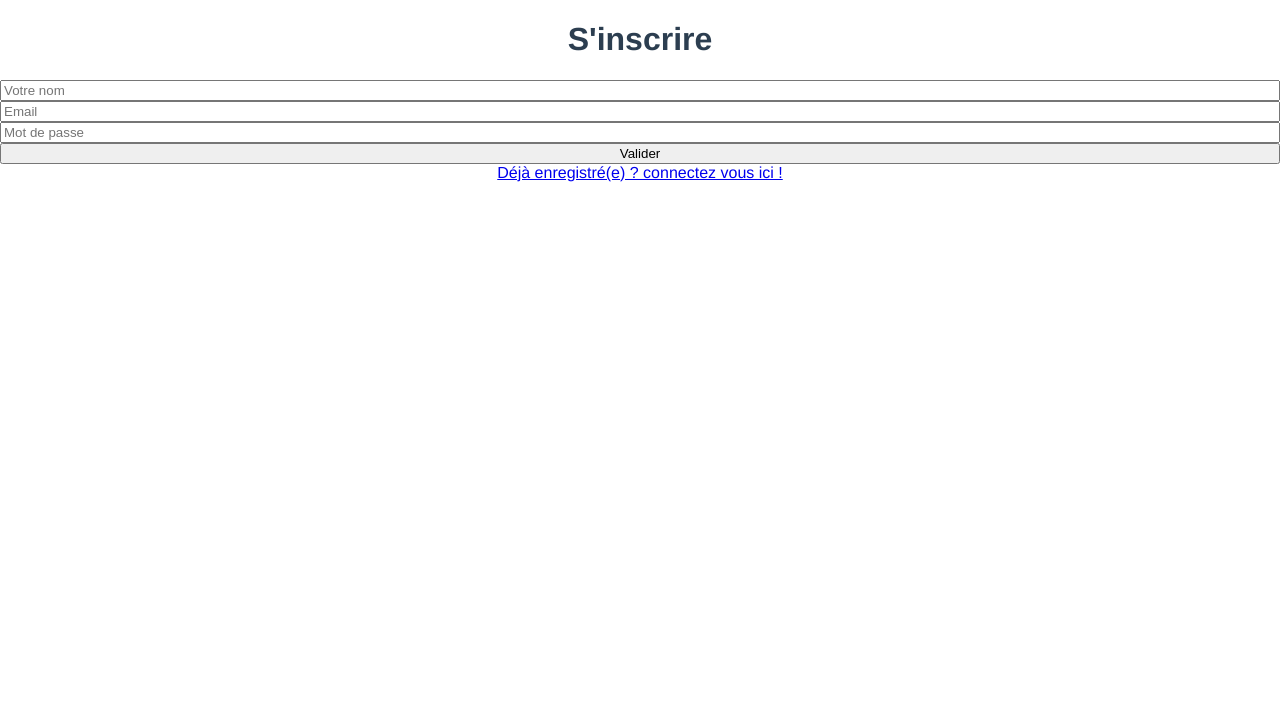
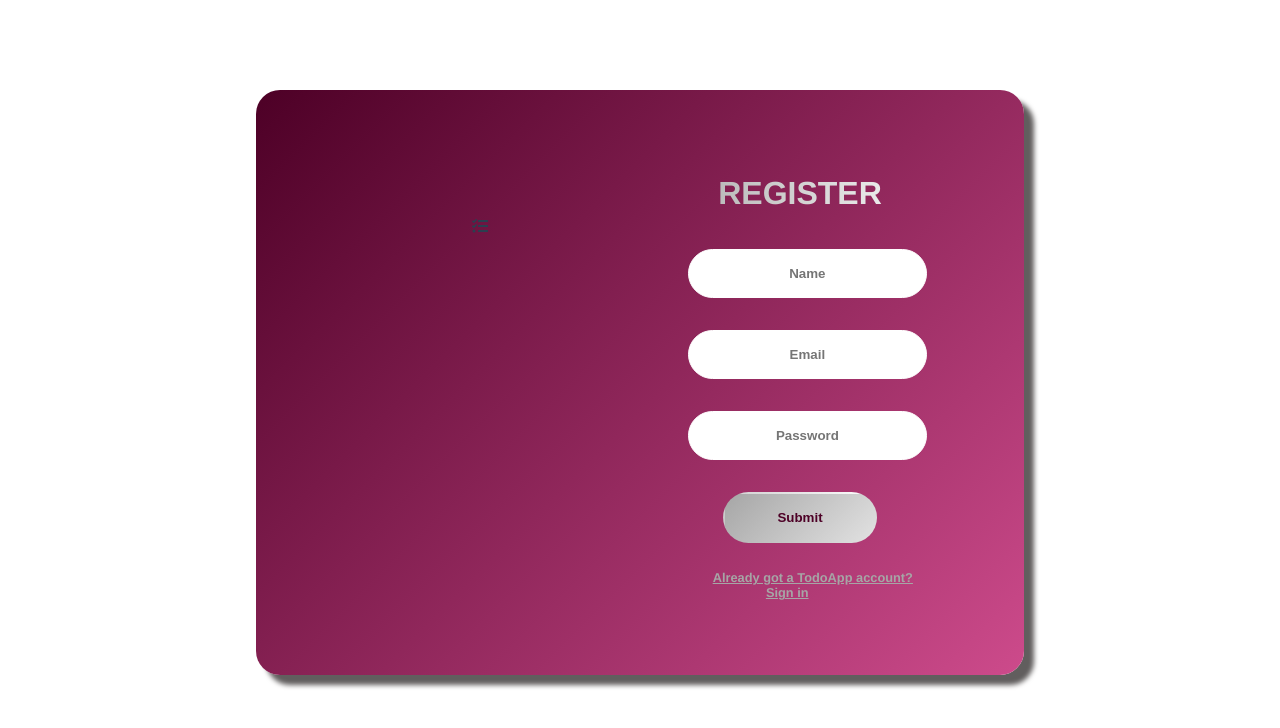
Before and after one commit to ThomasLeconte/todo-app, a Vue app: page /register in a window 1280 px wide. Shown: the top 728 px of the page. Built offline with nearby package versions, Linux system fonts and the light colour scheme.

Commit message:
Design Register

```diff
--- a/package.json
+++ b/package.json
@@ -8,6 +8,7 @@
     "lint": "vue-cli-service lint"
   },
   "dependencies": {
+    "@fortawesome/vue-fontawesome": "^3.0.0-3",
     "axios": "^0.21.1",
     "core-js": "^3.6.5",
     "vue": "^3.0.0",
@@ -15,6 +16,7 @@
     "vuex": "^4.0.0-0"
   },
   "devDependencies": {
+    "@fortawesome/fontawesome-free": "^5.15.3",
     "@vue/cli-plugin-babel": "~4.5.0",
     "@vue/cli-plugin-eslint": "~4.5.0",
     "@vue/cli-plugin-router": "~4.5.0",
--- a/src/main.js
+++ b/src/main.js
@@ -1,6 +1,9 @@
+import '@fortawesome/fontawesome-free/css/all.css'
+import '@fortawesome/fontawesome-free/js/all.js'
 import { createApp } from 'vue'
 import App from './App.vue'
 import router from './router'
 import store from './store'
 
+
 createApp(App).use(store).use(router).mount('#app')
--- a/src/views/Register.vue
+++ b/src/views/Register.vue
@@ -1,6 +1,8 @@
 <template>
   <div class="register">
-    <h1>S'inscrire</h1>
+    <div class="taskito"><i class="fas fa-tasks"></i></div>
+    <div class="data">
+        <h1>Register</h1>
         <div class="success-alert" v-show="getProfile.length > 0">
           Vous êtes maintenant enregistré(e) !
         </div>
@@ -8,14 +10,109 @@
             <p v-for="(error, index) in getErrors" :key="index">{{error}}</p>
         </div>
         <div class="login-form">
-      <input type="text" v-model="name" placeholder="Votre nom" class="form-input"/>
+            <input type="text" v-model="name" placeholder="Name" class="form-input"/>
             <input type="email" v-model="email" placeholder="Email" class="form-input"/>
-      <input type="password" v-model="password" placeholder="Mot de passe" class="form-input"/>
-      <button @click="submit" class="form-submit">Valider</button>
-      <router-link to="/login">Déjà enregistré(e) ? connectez vous ici !</router-link>
+            <input type="password" v-model="password" placeholder="Password" class="form-input"/>
+            <button @click="submit" class="form-submit">Submit</button>
+            <h2><router-link to="/login" class="root">Already got a TodoApp account? Sign in</router-link></h2>
+        </div>
     </div>
   </div>
 </template>
+
+<style scoped>
+
+  .register{
+    display: grid;
+    grid-template-columns: 1fr 1fr;
+    background: linear-gradient(135deg, #4d0026, #f05fa7);
+    background-size: 110% 150%;
+    border-radius: 1.5em;
+    margin: 7% 20%;
+    padding: 5%;
+    box-shadow: 10px 10px 5px rgb(97, 94, 94);
+  }
+
+  h1{
+    text-transform: uppercase;
+    background: linear-gradient(to right, #a6a6a6 0%, #ffffff 100%);
+    -webkit-background-clip: text;
+    -webkit-text-fill-color: transparent;
+    font-weight: bold;
+  }
+
+  .form-input{
+    width: 80%;
+    border: 1px solid white;
+    border-radius: 2em;
+    padding: 2vh;
+    margin: 2vh;
+    text-align: center;
+    font-weight: bold;
+  }
+
+  .form-submit{
+    width: 60%;
+    border-radius: 2em;
+    padding: 2vh;
+    margin: 2vh;
+    text-align: center;
+    border: 0.15em solid transparent;
+    background-image: linear-gradient(-45deg, #a6a6a6, #ffffff, #a6a6a6);
+    color: #4d0026;
+    transition: all ease 1s;
+    background-size: 300% 300%;
+    background-position: 0 0;
+    font-weight: bold;
+
+  }
+
+  .form-submit:hover{
+    cursor: pointer;
+    color: #4d0026;
+    background-position: 100% 50%;
+  }
+
+  .taskito{
+    text-align: center;
+    padding-top: 20%;
+  }
+
+  .taskito i{
+    animation: fa-spin 20s linear infinite;
+    font-size: 17em;
+    color: #a6a6a6;
+  }
+
+  .root{
+    padding: 10%;
+    color: #a6a6a6;
+  }
+
+  h2{
+    font-size: 80%;
+  }
+
+  .login-form{
+    margin: 0% 10%;
+  }
+
+
+
+  .success-alert{
+    background-color: rgba(39, 174, 96,0.4);
+    box-shadow: 0 10px 20px rgba(0,0,0,0.19), 0 6px 6px rgba(0,0,0,0.23);
+    padding: 20px;
+    margin: 20px;
+  }
+
+  .warning-alert{
+    background-color: rgba(231, 76, 60,0.4);
+    box-shadow: 0 10px 20px rgba(0,0,0,0.19), 0 6px 6px rgba(0,0,0,0.23);
+    padding: 20px;
+    margin: 20px;
+  }
+</style>
 
 <script>
 import { mapGetters } from "vuex";
@@ -48,23 +145,3 @@ export default {
   }
 }
 </script>
-
-<style scoped>
-  .login-form{
-    display: flex;
-    flex-direction: column;
-  }
-  .success-alert{
-    background-color: rgba(39, 174, 96,0.4);
-    box-shadow: 0 10px 20px rgba(0,0,0,0.19), 0 6px 6px rgba(0,0,0,0.23);
-    padding: 20px;
-    margin: 20px;
-  }
-
-  .warning-alert{
-    background-color: rgba(231, 76, 60,0.4);
-    box-shadow: 0 10px 20px rgba(0,0,0,0.19), 0 6px 6px rgba(0,0,0,0.23);
-    padding: 20px;
-    margin: 20px;
-  }
-</style>
```
Also changed, not shown: 1 other file (tests, documents, lock files or other folders). Lines whose indentation alone changed are shown as unchanged.
